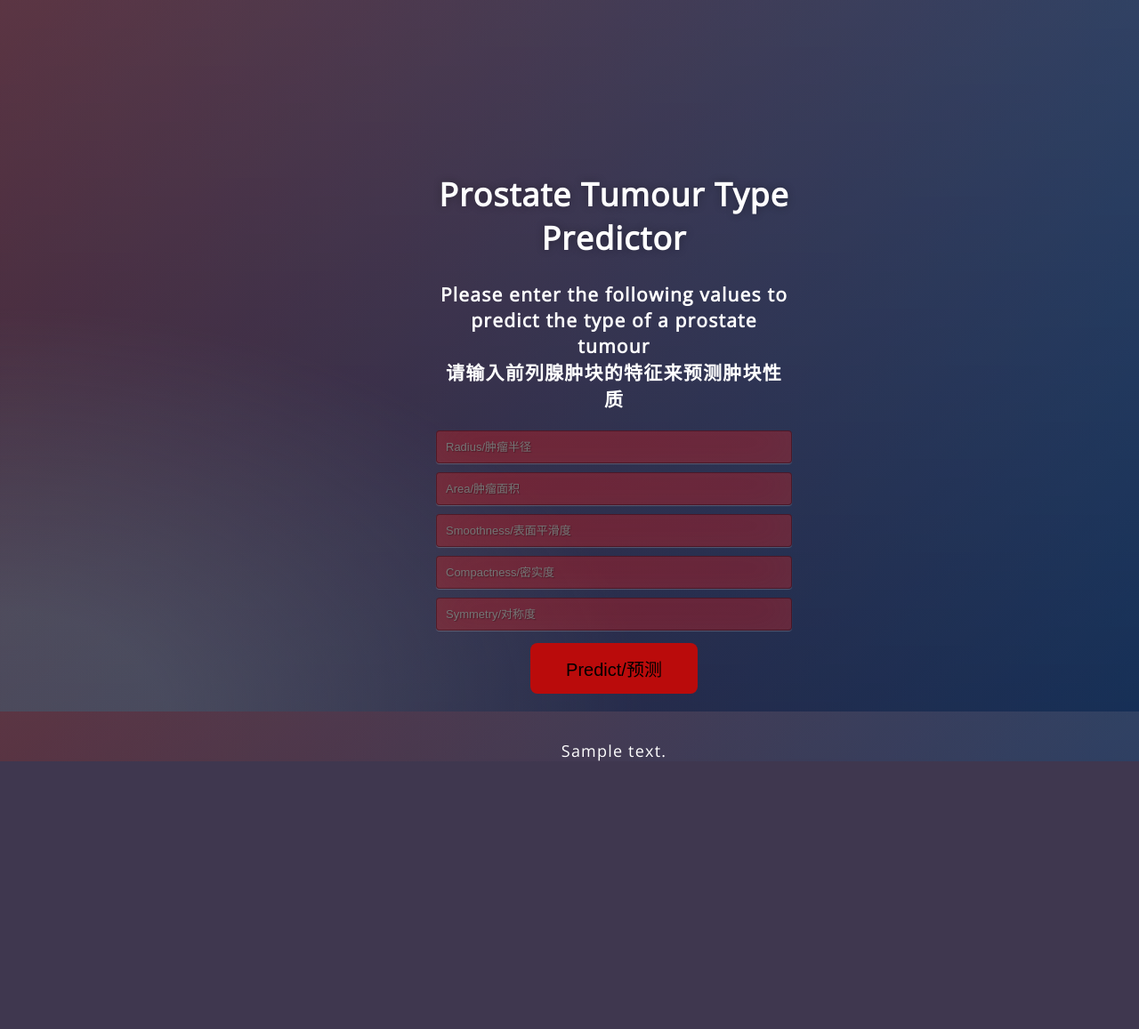
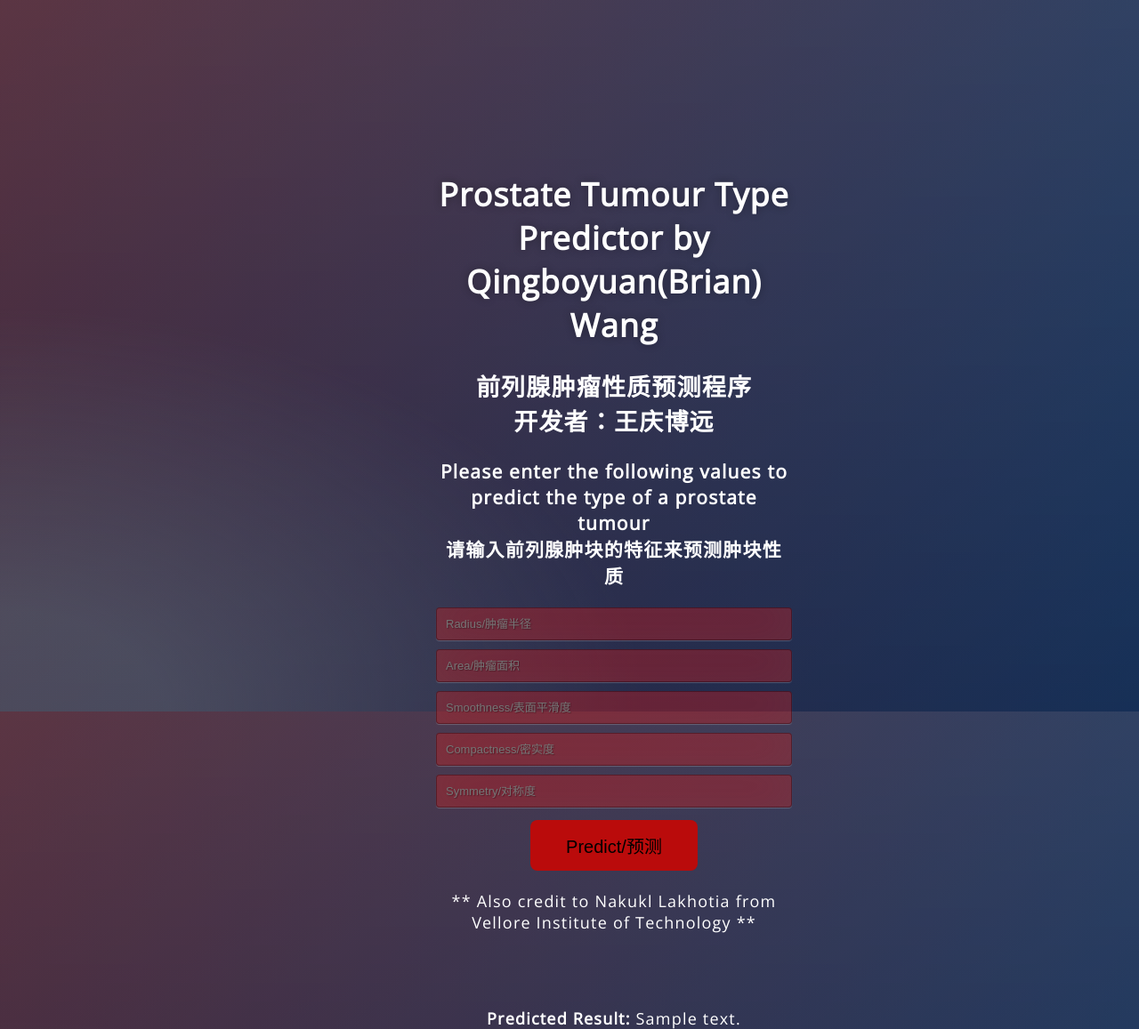
Before and after one commit to qwang0709/ProstateProject, a Flask app: template templates/index.html in a window 1280 px wide. Shown: the whole page at 89% size. Before the commit the page ends 856 px from the top, so only its background shows below. Run offline with Flask 2, Linux system fonts and the light colour scheme; the template is opened without the code that fills it: most values are stand-ins (such as "Sample title", 1, 10 or a date in 2020); parts of the project's set-up code (start-up, migrations or seed data) failed here and were passed over.

Commit message:
Modified the HTML page

```diff
--- a/templates/index.html
+++ b/templates/index.html
@@ -12,7 +12,8 @@
 
 <body>
  <div class="login">
-	<h1>Prostate Tumour Type Predictor</h1>
+	<h1>Prostate Tumour Type Predictor by Qingboyuan(Brian) Wang</h1>
+     <h2>前列腺肿瘤性质预测程序<br>开发者：王庆博远</h2>
      <h3> Please enter the following values to predict the type of a prostate tumour<br>
      请输入前列腺肿块的特征来预测肿块性质</h3>
      <!-- Main Input For Receiving Query to our ML -->
@@ -24,9 +25,10 @@
         <input type="text" name="symmetry" placeholder="Symmetry/对称度" required="required" />
         <button type="submit" class="btn">Predict/预测</button>
     </form>
+     <p>** Also credit to Nakukl Lakhotia from Vellore Institute of Technology **</p>
    <br>
    <br>
-   {{ prediction_text }}
+   <p><b>Predicted Result:</b> {{ prediction_text }}</p>
  </div>
 </body>
 </html>
```
